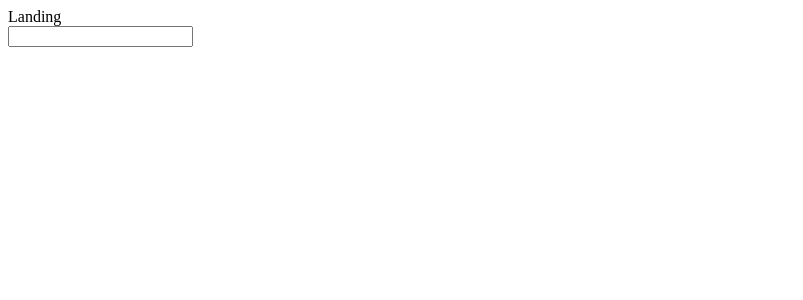
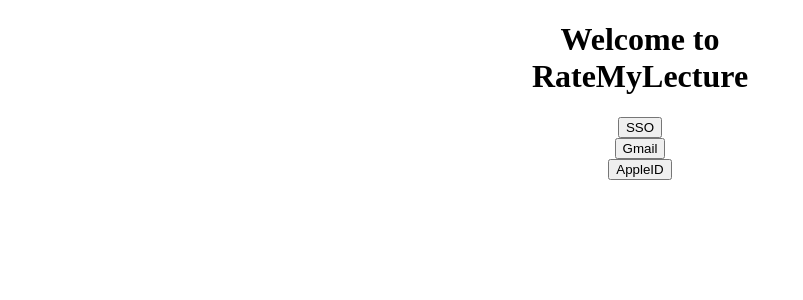
Before and after one commit to salvador-villanueva/BeachHacks7.0, a React (Create React App) app: page / in a window 1280 px wide. Shown: the top 300 px of the page, without its empty margins (0-803 px from the left). Built offline with nearby package versions, Linux system fonts and the light colour scheme.

Commit message:
landing page centered

```diff
--- a/src/App.js
+++ b/src/App.js
@@ -7,7 +7,6 @@ function App() {
   return (
     <>
       <Landing />
-      <input type="text" />
     </>
   );
 }
--- a/src/Landing.js
+++ b/src/Landing.js
@@ -3,7 +3,17 @@ import React from 'react'
 export default function Landing() {
   return (
     <div>
-        Landing
+        <h1 style={{textAlign: "center"}}> Welcome to <br></br> RateMyLecture</h1>
+        <div style={{
+            width:"100%", display:"flex",
+            flexDirection:"column",
+            justifyContent:"center",
+            alignItems:"center"}}>
+            <button style={{textAlign: "center"}}>
+                SSO</button>
+            <button>Gmail</button>
+            <button>AppleID</button>
+        </div>
     </div>
   )
 }
```
